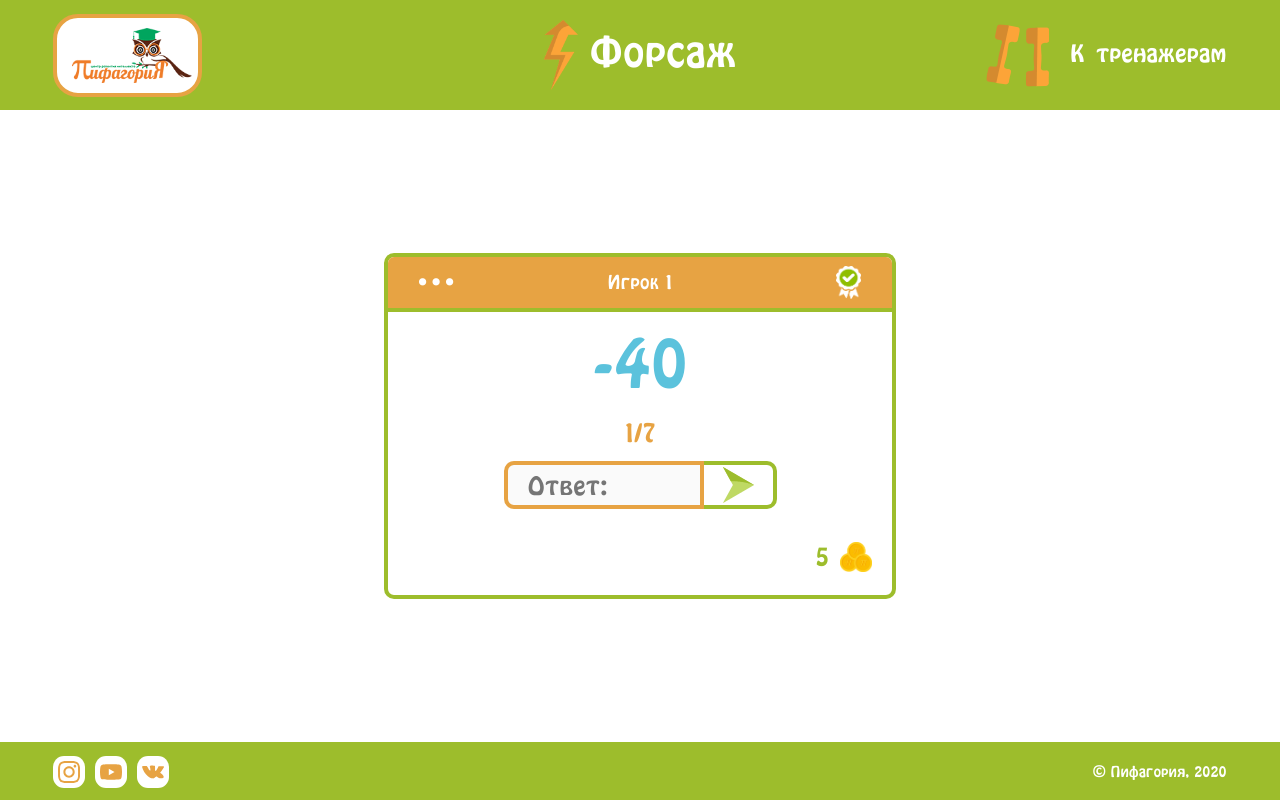
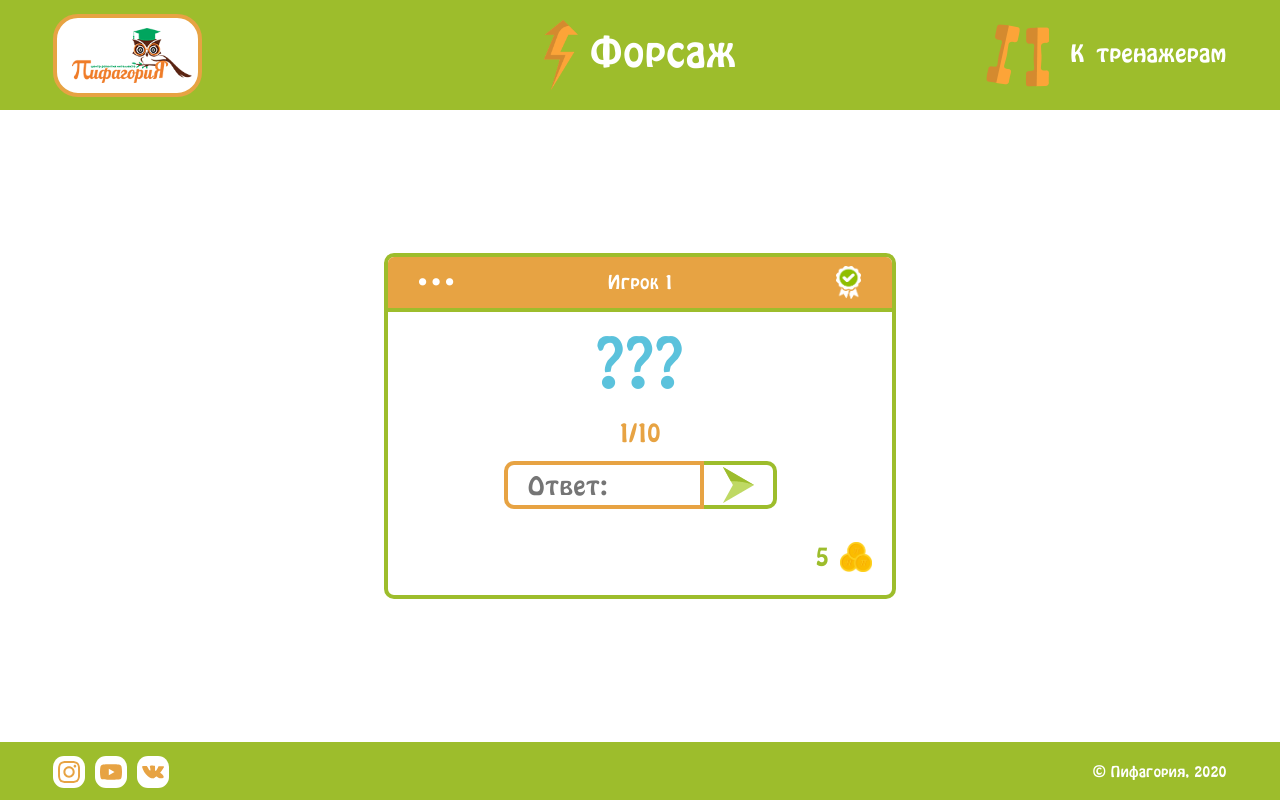
Before and after one commit to IlyaIvanchikov/forsage, a React (Create React App) app: page / in a window 1280 px wide. Built offline with nearby package versions, Linux system fonts and the light colour scheme.

Commit message:
fix: transmit parameters

```diff
--- a/src/container/main/blockPlay/blockOnePlayer/blockGame/blockTerm.tsx
+++ b/src/container/main/blockPlay/blockOnePlayer/blockGame/blockTerm.tsx
@@ -13,7 +13,7 @@ const BlockTerm = ({ term, numOfTerms, timing }: blockTermOpt) => {
   });
 
   useEffect(() => {
-    if (term[0] < numOfTerms) {
+    if (term[0] < numOfTerms - 1) {
       setTimeout(() => {
         setStyle({
           opacity: '0',
--- a/src/container/main/blockPlay/blockOnePlayer/blockOnePlayer.tsx
+++ b/src/container/main/blockPlay/blockOnePlayer/blockOnePlayer.tsx
@@ -3,7 +3,7 @@ import classes from './blockoneplayer.module.scss';
 import { Col } from 'react-bootstrap';
 import BlockGame from './blockGame/blockGame';
 import { makeExercises } from '../../../../ts/exerciseLogic/makeExercises';
-import { testOrders } from '../../../../ts/exerciseLogic/testOptions';
+// import { testOrders } from '../../../../ts/exerciseLogic/testOptions';
 
 type blockPlayOpt = {
   numOfPlayer: number;
@@ -22,13 +22,7 @@ const BlockOnePlayer = ({
   terms,
   orders,
 }: blockPlayOpt) => {
-  //options ==================================================================
-  numOfRounds = 7;
-  digits = 2;
-  terms = 5;
-  speed = 3000;
-  orders = testOrders.any;
-  //options ==================================================================
+
   const exercises: any[] = [];
 
   for (let i = 0; i < numOfRounds; i++) {
@@ -41,7 +35,7 @@ const BlockOnePlayer = ({
       <BlockGame
         exercises={exercises}
         numOfPlayer={numOfPlayer}
-        timing={speed}
+        timing={speed * 1000}
       />
     </Col>
   );
--- a/src/container/main/blockPlay/blockPlay.tsx
+++ b/src/container/main/blockPlay/blockPlay.tsx
@@ -18,9 +18,9 @@ const BlockPlay = () => {
         {players.map((el: any) => (
           <BlockOnePlayer
             key={el}
-            digits={digits}
+            digits={signs}
             speed={speed}
-            terms={signs}
+            terms={digits}
             numOfRounds={rounds}
             numOfPlayer={el}
             orders={laws}
```
